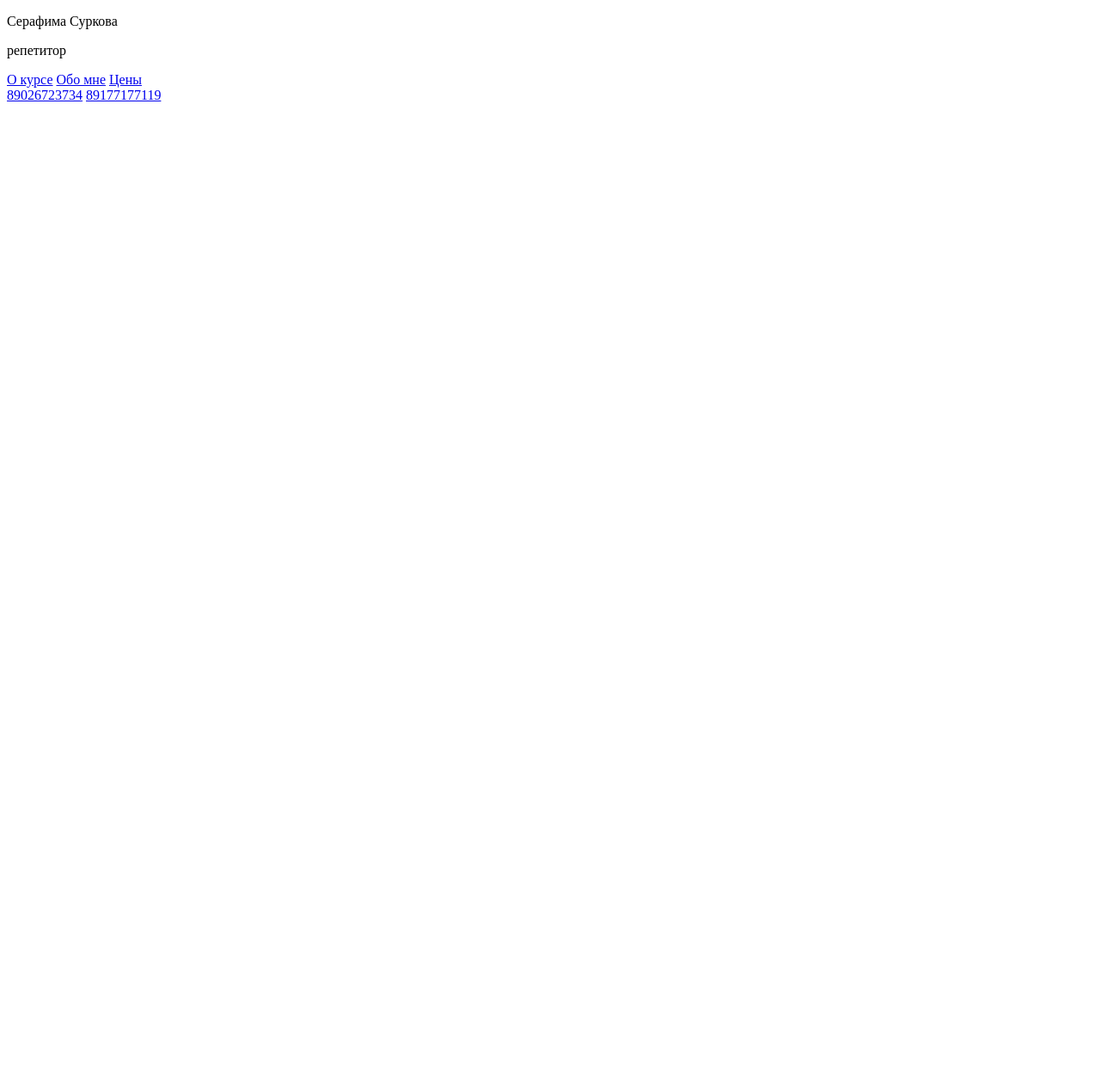
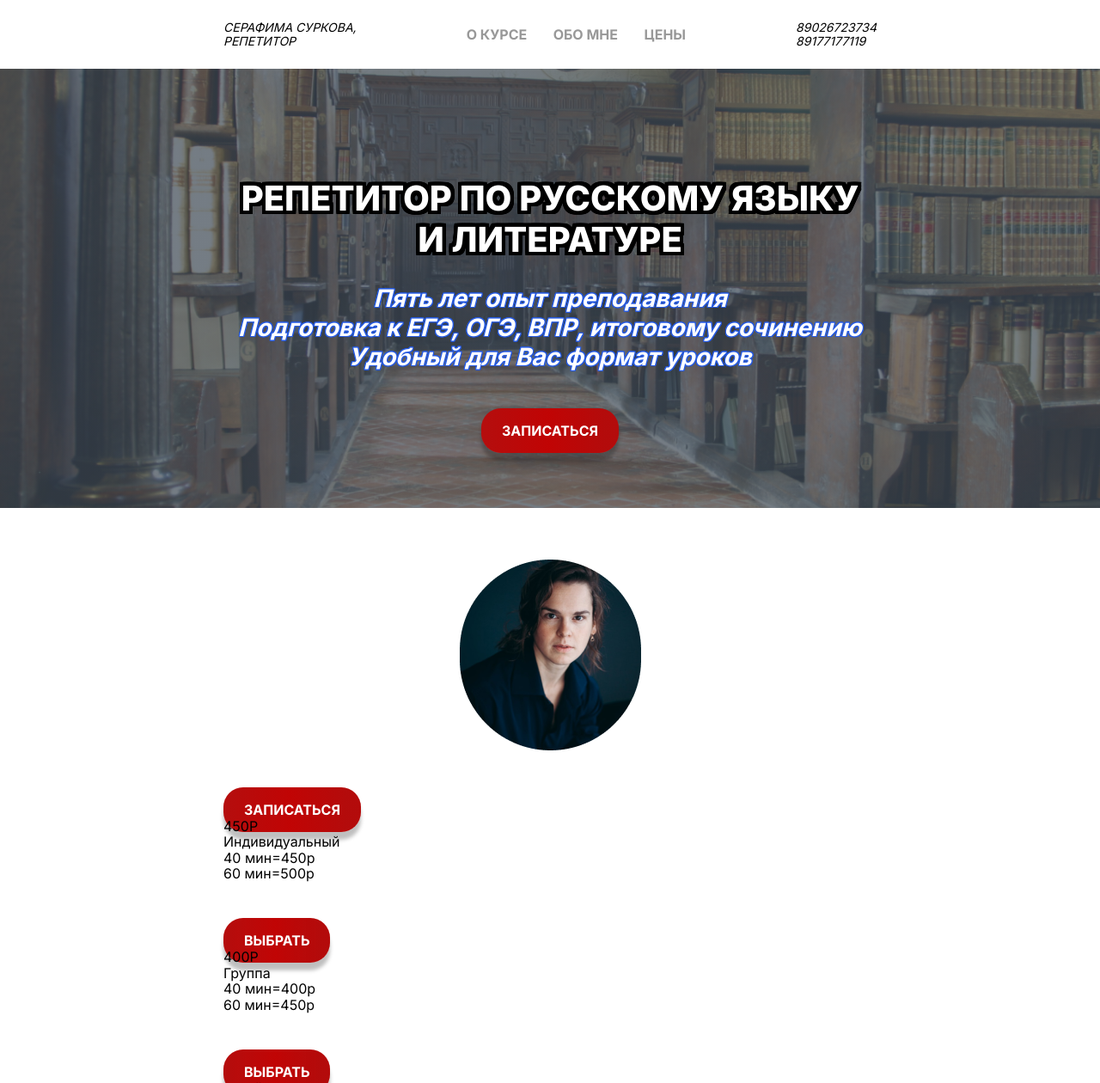
Before and after one commit to GrigoryMorozov/proj, a plain HTML site: page landing/index.html in a window 1280 px wide. Shown: the top 1260 px of the page at 86% size. Before the commit the page ends 800 px from the top, so only its background shows below. Drawn offline with Linux system fonts and the light colour scheme.

```diff
--- a/landing/index.html
+++ b/landing/index.html
@@ -4,15 +4,20 @@
   <meta charset="UTF-8">
   <meta http-equiv="X-UA-Compatible" content="IE=edge">
   <meta name="viewport" content="width=device-width, initial-scale=1.0">
+  <link rel="preconnect" href="https://fonts.googleapis.com">
+  <link rel="preconnect" href="https://fonts.gstatic.com" crossorigin>
+  <link href="https://fonts.googleapis.com/css2?family=Inter:wght@400;700;800&display=swap" rel="stylesheet">
+  <link rel="stylesheet" href="normalize.css">
+  <link rel="stylesheet" href="main.css">
+
   <title>Serafima Surkova</title>
 </head>
   <body>
-  <div class="line__up"></div>
     <nav class="nav">
       <div class="container">
         <div class="nav__inner">
           <div class="name__nav">
-          <p>Серафима Суркова</p>
+            <p>Серафима Суркова,</p>
             <p>репетитор</p>
           </div>
           <div class="menu">
@@ -20,10 +25,92 @@
             <a href="#" class="link__menu">Обо мне</a>
             <a href="#" class="link__menu">Цены</a>
           </div>
-        <div class=phone><a href="tel:89026723734">89026723734</a>
-        <a href="tel:89177177119">89177177119</a></div>
+          <div class="phone name__nav">
+            <p><a href="tel:89026723734">89026723734</a></p>
+            <p><a href="tel:89177177119">89177177119</a></p>
+
+          </div>
         </div>
       </div>
     </nav>
+    <div class="hero">
+
+      <div class="container">
+        <div class="hero__inner">
+          <div class="hero__header">
+            <h1>Репетитор по русскому языку и литературе</h1>
+          </div>
+          <div class="hero__subheader">
+            <p class="hero__parag">Пять лет опыт преподавания</p>
+            <p class="hero__parag">Подготовка к ЕГЭ, ОГЭ, ВПР, итоговому сочинению</p>
+            <p class="hero__parag">Удобный для Вас формат уроков</p>
+          </div>
+          <div class="hero__button button">
+            <a href="#" class="button-link">Записаться</a>
+          </div>
+        </div>
+      </div>
+    </div>
+
+    <main class="main">
+      <div class="container">
+        <div class="main__inner">
+          <div class="main__box__photo">
+            <img src="img/1.png" alt="Серафима Суркова фотография" class="main__photo">
+          </div>
+          <div id="accordion" class="accordion">
+            <div class="accordion__item">
+              <div class="accordion__header">
+
+              </div>
+            </div>
+
+          </div>
+          <div class="main__button button">
+            <a href="#" class="button-link">Записаться</a>
+          </div>
+        </div>
+      </div>
+    </main>
+    <footer class="footer">
+      <div class="footer__price">
+        <div class="container">
+          <div class="footer__price__inner">
+            <div class="price">
+              <div class="price__box">
+                <div class="ball">450Р</div>
+                <div class="price__box__descript">
+                  <p>Индивидуальный</p>
+                  <p>40 мин=450р</p>
+                  <p>60 мин=500р</p>
+                </div>
+                <div class="button">
+                  <a href="#" class="button-link">Выбрать</a>
+                </div>
+              </div>
+              <div class="price__box">
+                <div class="ball second">400Р</div>
+                <div class="price__box__descript">
+                  <p>Группа</p>
+                  <p>40 мин=400р</p>
+                  <p>60 мин=450р</p>
+                </div>
+                <div class="button">
+                  <a href="#" class="button-link">Выбрать</a>
+                </div>
+              </div>
+
+            </div>
+          </div>
+        </div>
+      </div>
+      <div class="container">
+        <div class="footer__sign">
+          <p>дизайн и вёрстка</p>
+          <p>noellhill@yandex.ru</p>
+        </div>
+      </div>
+
+    </footer>
   </body>
 </html>
--- a/landing/main.css
+++ b/landing/main.css
@@ -0,0 +1,225 @@
+*,
+*::before,
+*::after{
+  margin: 0;
+  padding: 0;
+  box-sizing: border-box;
+}
+html, body{
+  height: 100%;
+}
+body{
+  font-family: 'Inter', sans-serif;
+
+  margin: 0 auto;
+}
+.container{
+  max-width: 760px;
+  margin: 0 auto;
+}
+a{
+  text-decoration: none;
+  color: inherit;
+
+}
+.button-link{
+  text-transform: uppercase;
+}
+
+
+
+/* навигация */
+.nav{
+  width: 100%;
+  background-color: white;
+  margin: 0 auto;
+  padding: 1.5rem 0;
+  text-transform: uppercase;
+
+
+}
+.nav__inner{
+  width: 100%;
+  display: flex;
+  justify-content: space-between;
+
+
+}
+.name__nav{
+  font-size: 14px;
+  font-style: italic;
+}
+.menu{
+  font-weight: 700;
+  display: flex;
+  justify-content: center;
+  align-items: center;
+  letter-spacing: 30%;
+}
+.link__menu+.link__menu{
+  margin-left: 1.5rem;
+}
+.link__menu{
+  padding: .2rem;
+  opacity: .4;
+  transition: all .5s ease;
+}
+.link__menu:hover{
+  opacity: 1;
+}
+.hero{
+  background-image: url("img/2.png");
+  height: auto;
+
+
+    /* Create the parallax scrolling effect */
+  background-attachment: fixed;
+  background-position: 35%;
+  background-repeat: no-repeat;
+  background-size: cover;
+  position: relative;
+}
+.hero::after{
+  content: '';
+  display: block;
+  position: absolute;
+  top: 0;
+  left: 0;
+  width: 100%;
+  height: 100%;
+  background: linear-gradient(0deg, rgba(60, 76, 89, 0.7), rgba(60, 76, 89, 0.7)), rgba(191, 89, 52, 0.1);
+
+
+}
+.hero__inner{
+  display: flex;
+  flex-direction: column;
+  justify-content: center;
+  align-items: center;
+  text-align: center;
+  padding: 100px 1rem 80px 1rem;
+  position: relative;
+  z-index: 11;
+
+}
+h1{
+  font-family: 'Inter';
+  font-style: normal;
+  font-weight: 800;
+  font-size: 40px;
+  line-height: 48px;
+  text-align: center;
+  text-transform: uppercase;
+
+  color: #FFFFFF;
+  text-shadow:
+      -0 -4px 0 #000000,
+      0 -4px 0 #000000,
+      -0 4px 0 #000000,
+      0 4px 0 #000000,
+      -4px -0 0 #000000,
+      4px -0 0 #000000,
+      -4px 0 0 #000000,
+      4px 0 0 #000000,
+      -1px -4px 0 #000000,
+      1px -4px 0 #000000,
+      -1px 4px 0 #000000,
+      1px 4px 0 #000000,
+      -4px -1px 0 #000000,
+      4px -1px 0 #000000,
+      -4px 1px 0 #000000,
+      4px 1px 0 #000000,
+      -2px -4px 0 #000000,
+      2px -4px 0 #000000,
+      -2px 4px 0 #000000,
+      2px 4px 0 #000000,
+      -4px -2px 0 #000000,
+      4px -2px 0 #000000,
+      -4px 2px 0 #000000,
+      4px 2px 0 #000000,
+      -3px -4px 0 #000000,
+      3px -4px 0 #000000,
+      -3px 4px 0 #000000,
+      3px 4px 0 #000000,
+      -4px -3px 0 #000000,
+      4px -3px 0 #000000,
+      -4px 3px 0 #000000,
+      4px 3px 0 #000000,
+      -4px -4px 0 #000000,
+      4px -4px 0 #000000,
+      -4px 4px 0 #000000,
+      4px 4px 0 #000000,
+      -4px -4px 0 #000000,
+      4px -4px 0 #000000,
+      -4px 4px 0 #000000,
+      4px 4px 0 #000000;
+
+
+}
+.hero__parag{
+  font-family: 'Inter';
+  font-style: italic;
+  font-weight: 700;
+  font-size: 28px;
+  line-height: 34px;
+  text-align: center;
+
+  color: #FFFFFF;
+  text-shadow:
+      -0 -1px 0 #265AE1,
+      0 -1px 0 #265AE1,
+      -0 1px 0 #265AE1,
+      0 1px 0 #265AE1,
+      -1px -0 0 #265AE1,
+      1px -0 0 #265AE1,
+      -1px 0 0 #265AE1,
+      1px 0 0 #265AE1,
+      -1px -1px 0 #265AE1,
+      1px -1px 0 #265AE1,
+      -1px 1px 0 #265AE1,
+      1px 1px 0 #265AE1,
+      -1px -1px 0 #265AE1,
+      1px -1px 0 #265AE1,
+      -1px 1px 0 #265AE1,
+      1px 1px 0 #265AE1;
+
+}
+.button{
+
+  margin: 60px 0 0 0;
+}
+.button-link{
+  padding: 1rem 1.5rem;
+  background: linear-gradient(89.78deg, rgba(64, 59, 59, 0.2) -1.44%, rgba(18, 17, 17, 0.088) 48.94%, rgba(62, 44, 44, 0.2) 89.43%), #D10303;
+  box-shadow: 0px 9px 4px rgba(0, 0, 0, 0.25);
+  border-radius: 23px;
+  font-family: 'Inter';
+  font-style: normal;
+  font-weight: 700;
+  font-size: 16px;
+  line-height: 19px;
+
+  text-transform: uppercase;
+
+  color: #FFFFFF;
+  transition: all .4s ease;
+
+}
+.button-link:hover{
+  color: #000000;
+  background-color: #FFFFFF;
+
+}
+
+
+.main{
+  margin-top: 60px;
+  width: 100%;
+}
+
+.main__box__photo{
+  display: flex;
+  justify-content: center;
+  margin: 60px 0;
+
+}
```
Also changed, not shown: landing/img/1.png (added), landing/img/2.png (added), landing/img/hero.png (added), landing/normalize.css (added). Lines whose indentation alone changed are shown as unchanged.
